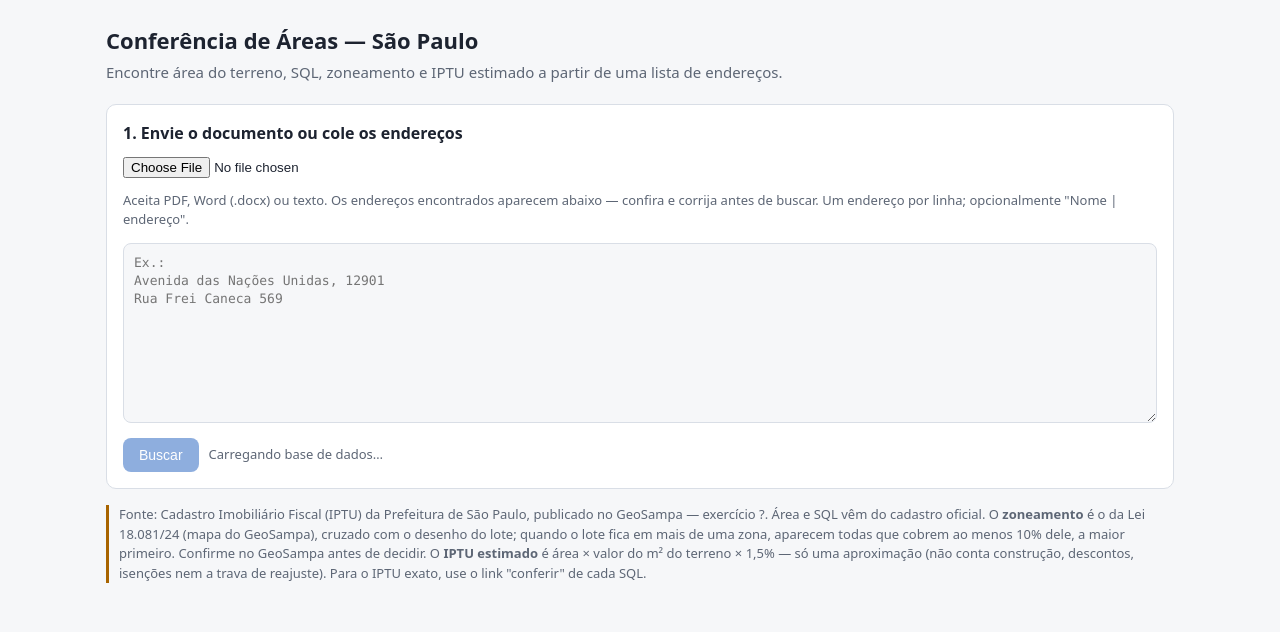
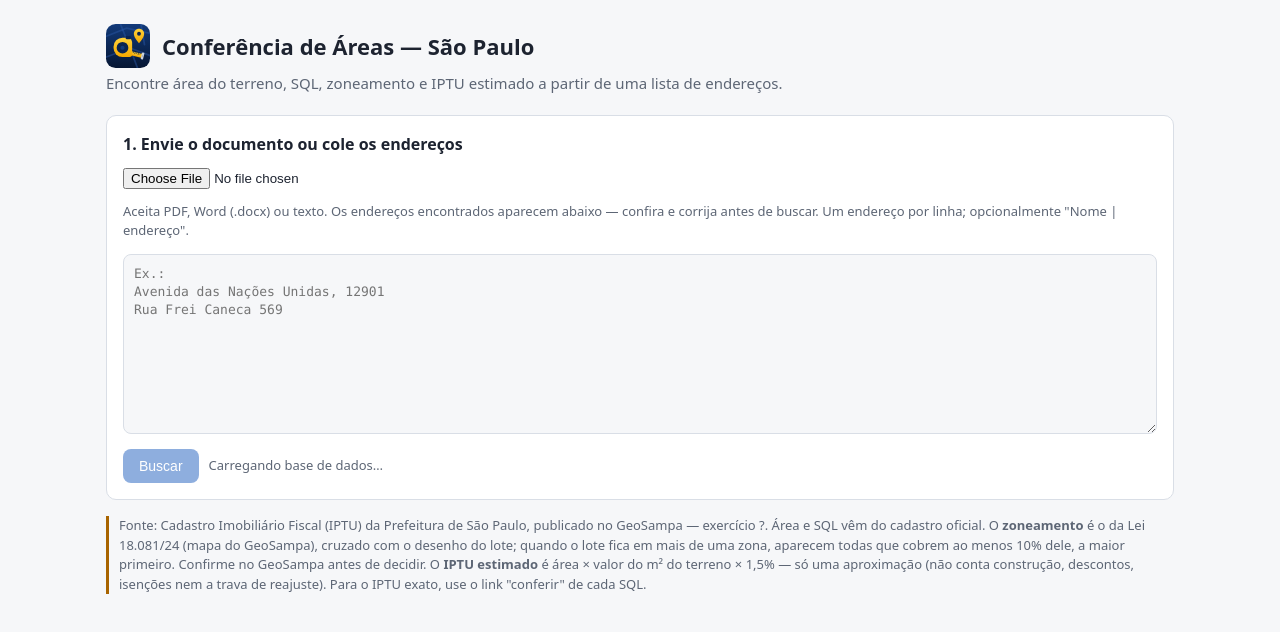
Before and after one commit to Enrico525/Confer-ncia-reas, a plain HTML site: page index.html in a window 1280 px wide. Drawn offline with nearby package versions, Linux system fonts and the light colour scheme; a script that the page names is missing.

Commit message:
Adiciona logo da trena no cabeçalho e no ícone da aba
Co-Authored-By: Claude Opus 5.5 <noreply@anthropic.com>

```diff
--- a/index.html
+++ b/index.html
@@ -4,13 +4,15 @@
 <meta charset="utf-8">
 <meta name="viewport" content="width=device-width, initial-scale=1">
 <title>Conferência de Áreas</title>
+<link rel="icon" href="logo.svg" type="image/svg+xml">
 <style>
   :root { --bg:#f6f7f9; --card:#fff; --tx:#1d2330; --mut:#5d6675; --bd:#d9dee6; --pri:#1f5fbf; --ok:#1d7a46; --warn:#a86400; --bad:#b3261e; }
   @media (prefers-color-scheme: dark) { :root { --bg:#14171c; --card:#1d2128; --tx:#e6e9ee; --mut:#9aa3b1; --bd:#333a45; --pri:#6aa3ff; --ok:#5cc98a; --warn:#f0b35a; --bad:#ff8a80; } }
   * { box-sizing:border-box; }
   body { margin:0; background:var(--bg); color:var(--tx); font:15px/1.5 system-ui,Segoe UI,Roboto,sans-serif; }
   main { max-width:1100px; margin:0 auto; padding:24px 16px 64px; }
-  h1 { font-size:22px; margin:0 0 4px; }
+  h1 { font-size:22px; margin:0 0 4px; display:flex; align-items:center; gap:12px; }
+  h1 img { width:44px; height:44px; flex:none; }
   .sub { color:var(--mut); margin:0 0 20px; }
   .card { background:var(--card); border:1px solid var(--bd); border-radius:10px; padding:16px; margin-bottom:16px; }
   h2 { font-size:16px; margin:0 0 10px; }
@@ -44,7 +46,7 @@
 </head>
 <body>
 <main>
-  <h1>Conferência de Áreas — São Paulo</h1>
+  <h1><img src="logo.svg" alt="">Conferência de Áreas — São Paulo</h1>
   <p class="sub">Encontre área do terreno, SQL, zoneamento e IPTU estimado a partir de uma lista de endereços.</p>
 
   <section class="card" id="inCard">
```
Also changed, not shown: logo-horizontal.svg (added), logo.svg (added), 1 other file.
